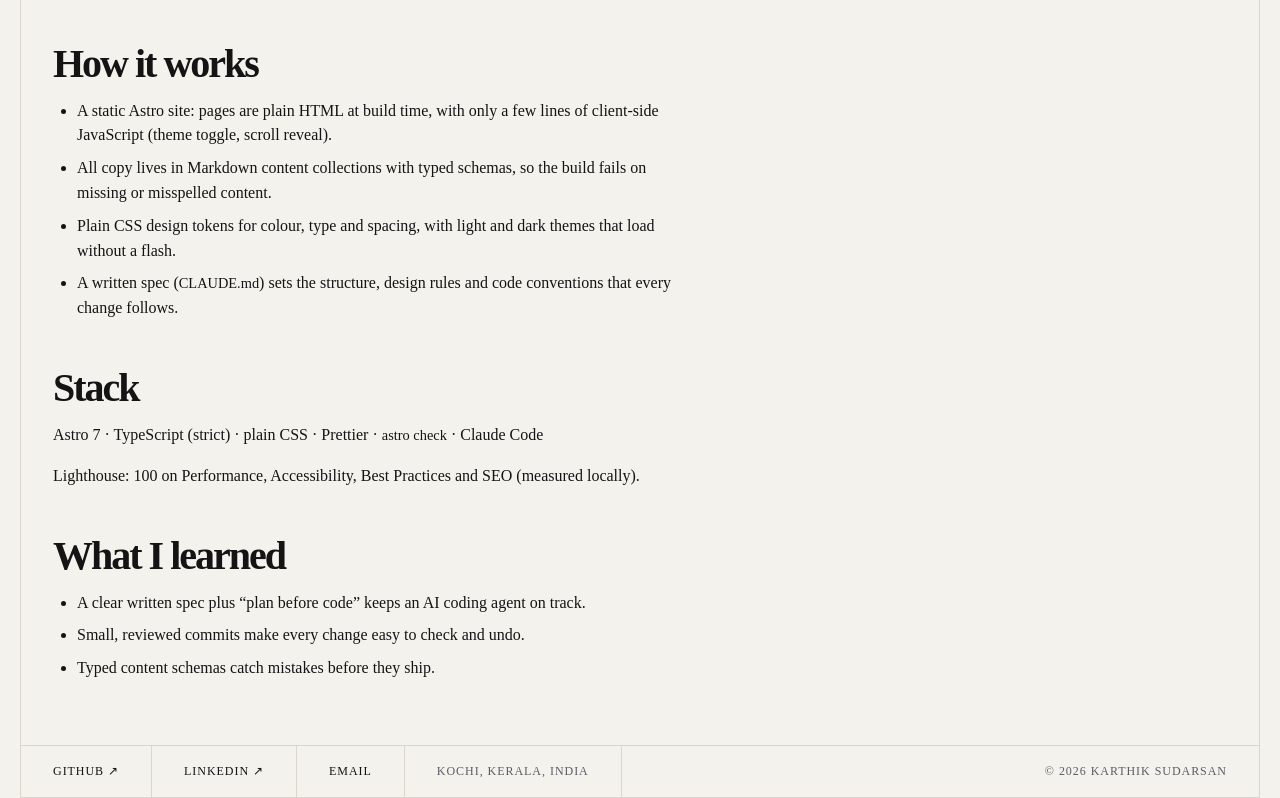
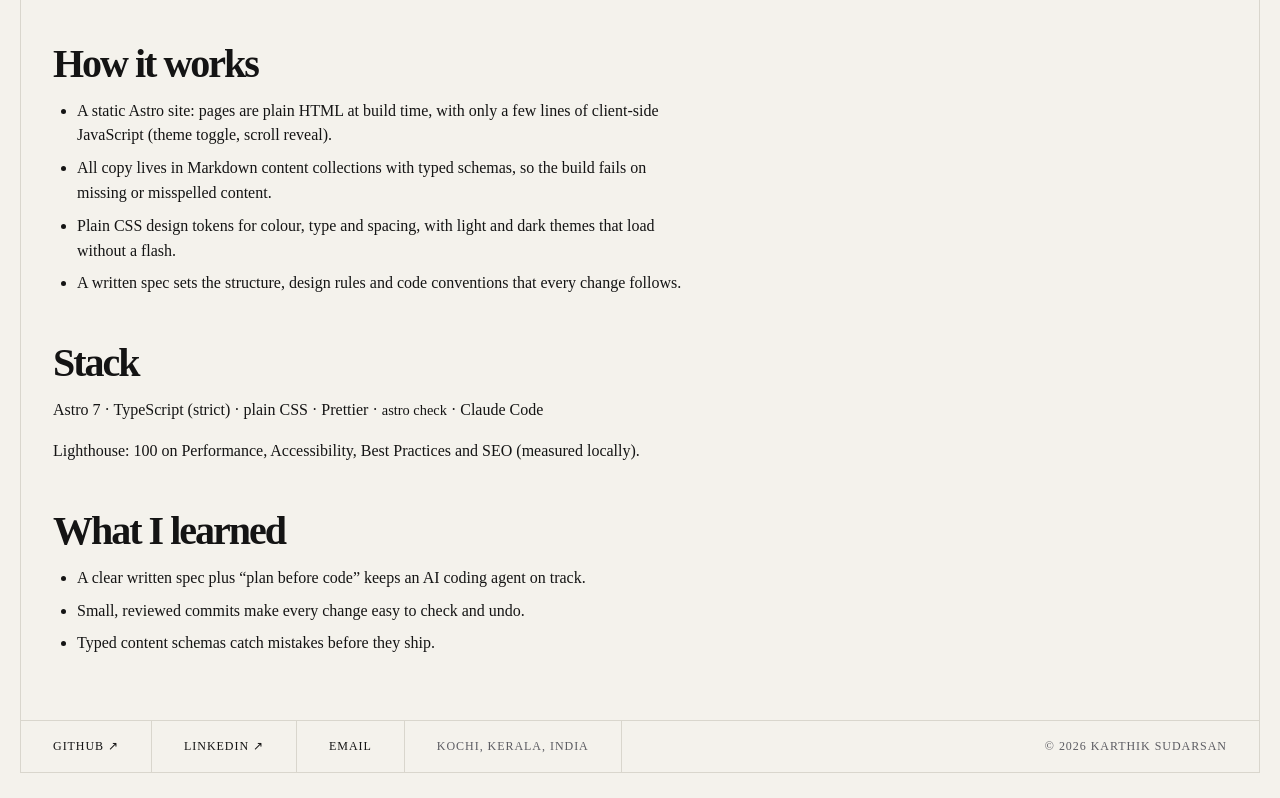
Before and after one commit to karthiik13/personal-portfolio, an Astro site: page /projects/this-site in a window 1280 px wide. Shown: the part 836-1634 px from the top of the page. After the commit the page ends 1609 px from the top, so only its background shows below. Built offline with nearby package versions, Linux system fonts and the light colour scheme; Astro itself is replaced by a stand-in of ours.

Commit message:
docs: drop private spec filename from this site's project page
Co-Authored-By: Claude Opus 5.5 <noreply@anthropic.com>

```diff
--- a/src/content/projects/this-site.md
+++ b/src/content/projects/this-site.md
@@ -19,7 +19,7 @@ You're looking at it.
 - A static Astro site: pages are plain HTML at build time, with only a few lines of client-side JavaScript (theme toggle, scroll reveal).
 - All copy lives in Markdown content collections with typed schemas, so the build fails on missing or misspelled content.
 - Plain CSS design tokens for colour, type and spacing, with light and dark themes that load without a flash.
-- A written spec (`CLAUDE.md`) sets the structure, design rules and code conventions that every change follows.
+- A written spec sets the structure, design rules and code conventions that every change follows.
 
 ## Stack
 
```
